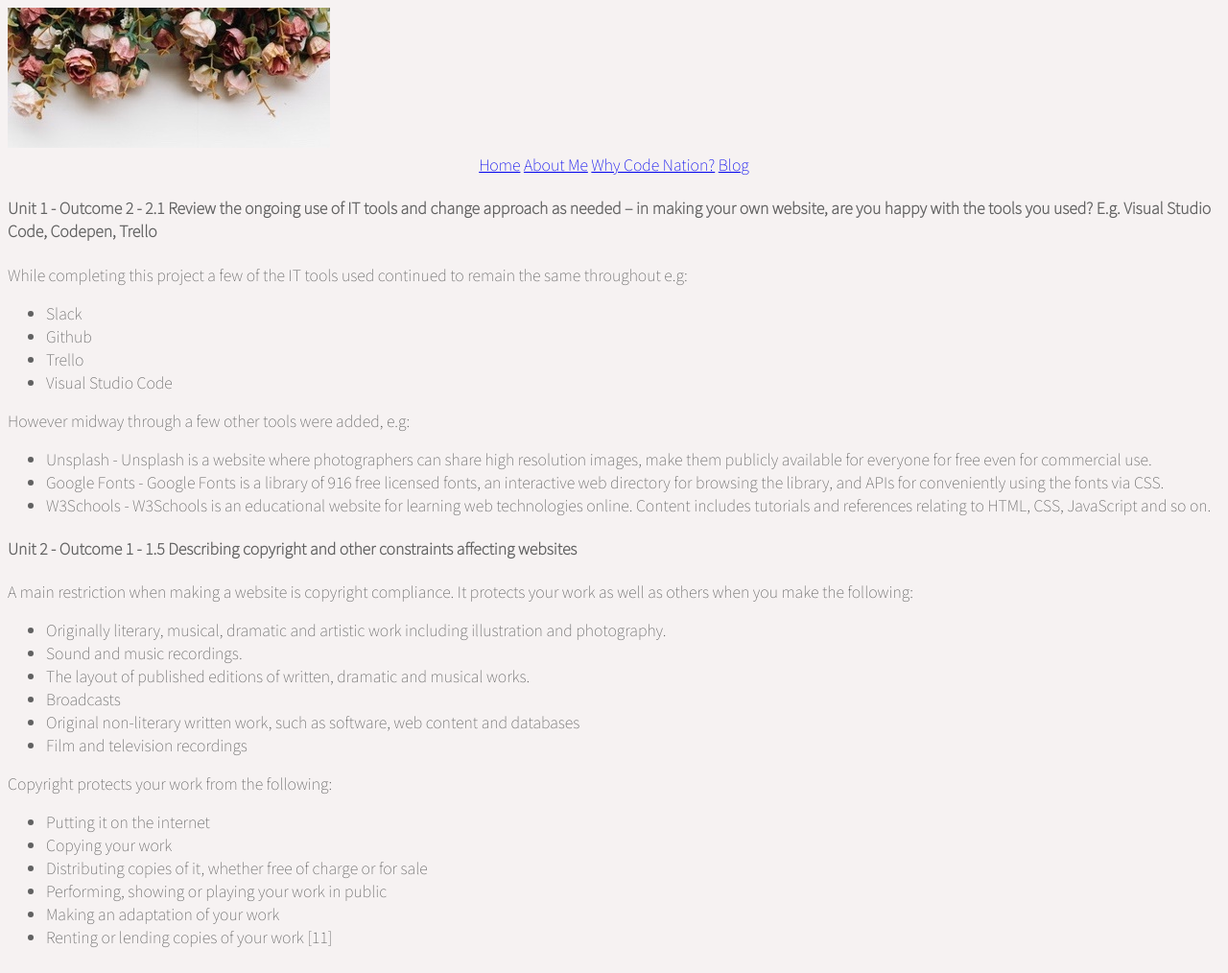
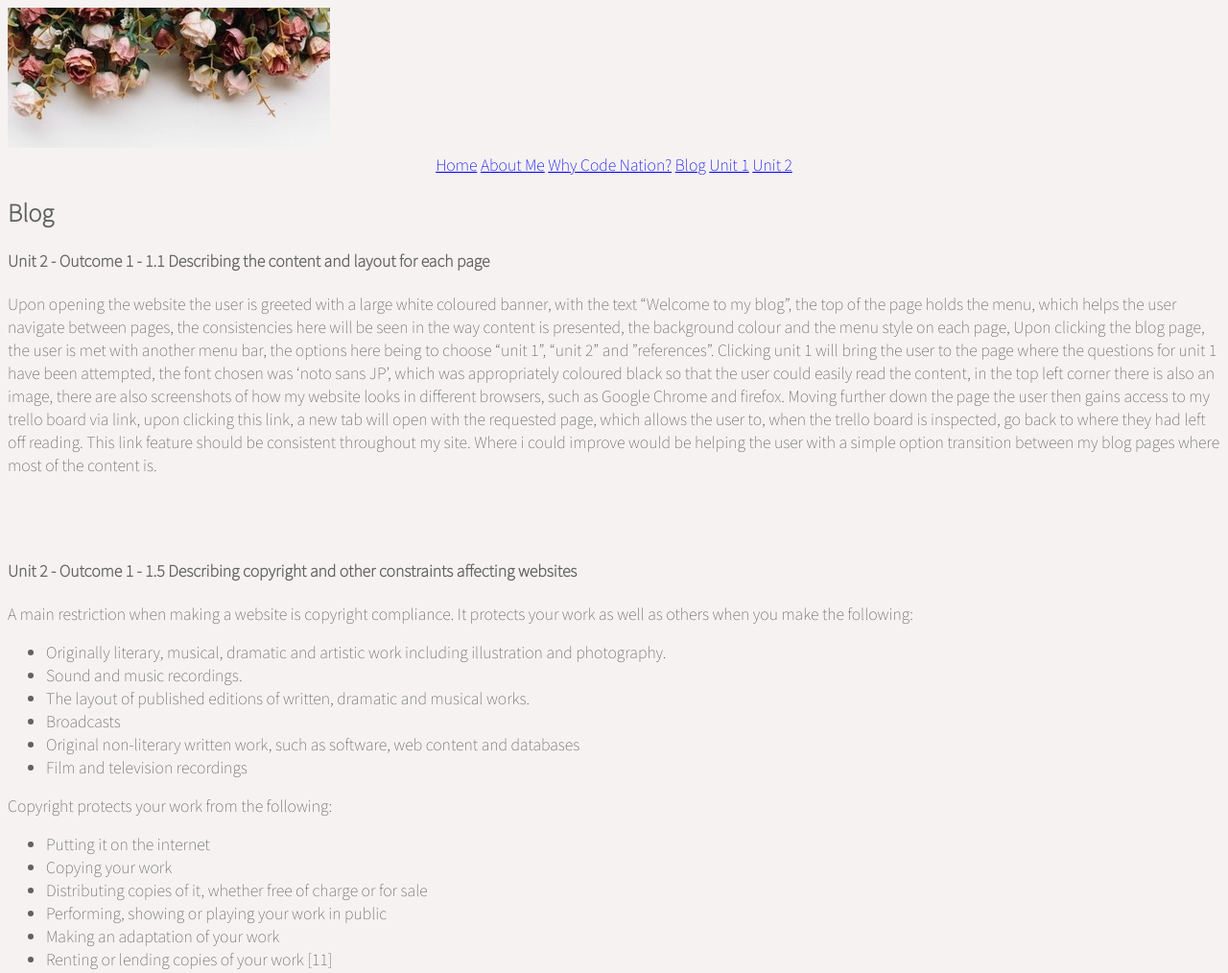
Before and after one commit to debbiesanyaolu/Debbie-Blog, a plain HTML site: page Unit2.html in a window 1280 px wide. Shown: the top 1014 px of the page at 96% size. Drawn offline with Linux system fonts and the light colour scheme.

Commit message:
update content and header

```diff
--- a/Unit2.html
+++ b/Unit2.html
@@ -13,26 +13,21 @@
             <a href="AboutMe.html"> About Me</a>
             <a href="WhyCodeNation.html"> Why Code Nation?</a>
             <a href="Blog.html"> Blog</a>
+            <a href="Unit1.html"> Unit 1</a>
+            <a href="Unit2.html">Unit 2</a>
+
                 </div>
-<h4>Unit 1 - Outcome 2 - 2.1 Review the ongoing use of IT tools and change approach as needed – in making your own website, are you happy with the tools you used? E.g. Visual Studio Code, Codepen, Trello
+                <h2>Blog</h2>
+
+<h4>Unit 2 - Outcome 1 - 1.1 Describing the content and layout for each page
     </h4>
-<p>While completing this project a few of the IT tools used continued to remain the same throughout e.g:</p>
-<ul>
-    <li>Slack</li>
-    <li>Github</li>
-    <li>Trello</li>
-    <li>Visual Studio Code</li>
-</ul>
-<p>However midway through a few other tools were added, e.g:</p>
-<ul>
-    <li>Unsplash - Unsplash is a website where photographers can share high resolution images, make them publicly available for everyone for free even for commercial use.
-        </li>
-        <li>Google Fonts - Google Fonts is a library of 916 free licensed fonts, an interactive web directory for browsing the library, and APIs for conveniently using the fonts via CSS.
-            </li>
-            <li>W3Schools - W3Schools is an educational website for learning web technologies online. Content includes tutorials and references relating to HTML, CSS, JavaScript and so on.</li>
-
-</ul>
-
+    <p> Upon opening the website the user is greeted with a large white coloured banner, with the text “Welcome to my blog”, the top of the page holds the menu, which helps the user navigate between pages, the consistencies here will be seen in the way content is presented, the background colour and the menu style on each page,
+            Upon clicking the blog page, the user is met with another menu bar, the options here being to choose “unit 1”, “unit 2” and ”references”.
+            Clicking unit 1 will bring the user to the page where the questions for unit 1 have been attempted, the font chosen was ‘noto sans JP’, which was appropriately coloured black so that the user could easily read the content, in the top left corner there is also an image, there are also screenshots of how my website looks in different browsers, such as Google Chrome and firefox. Moving further down the page the user then gains access to my trello board via link, upon clicking this link, a new tab will open with the requested page, which allows the user to, when the trello board is inspected, go back to where they had left off reading.
+            This link feature should be consistent throughout my site.
+            Where i could improve would be helping the user with a simple option transition between my blog pages where most of the content is.
+            </p>
+<br><br>
 <h4>Unit 2 - Outcome 1 - 1.5 Describing copyright and other constraints affecting websites</h4>
 <p>A main restriction when making a website is copyright compliance. It protects your work as well as others when you make the following:</p>
 <ul>
```
Also changed, not shown: AboutMe.html (+3 -0 lines), Blog.html (+3 -0 lines), References.html (+2 -0 lines), Unit1.html (+12 -3 lines), WhyCodeNation.html (+2 -0 lines), index.html (+2 -0 lines), GoogleChrome.png (added), firefox.png (added).
